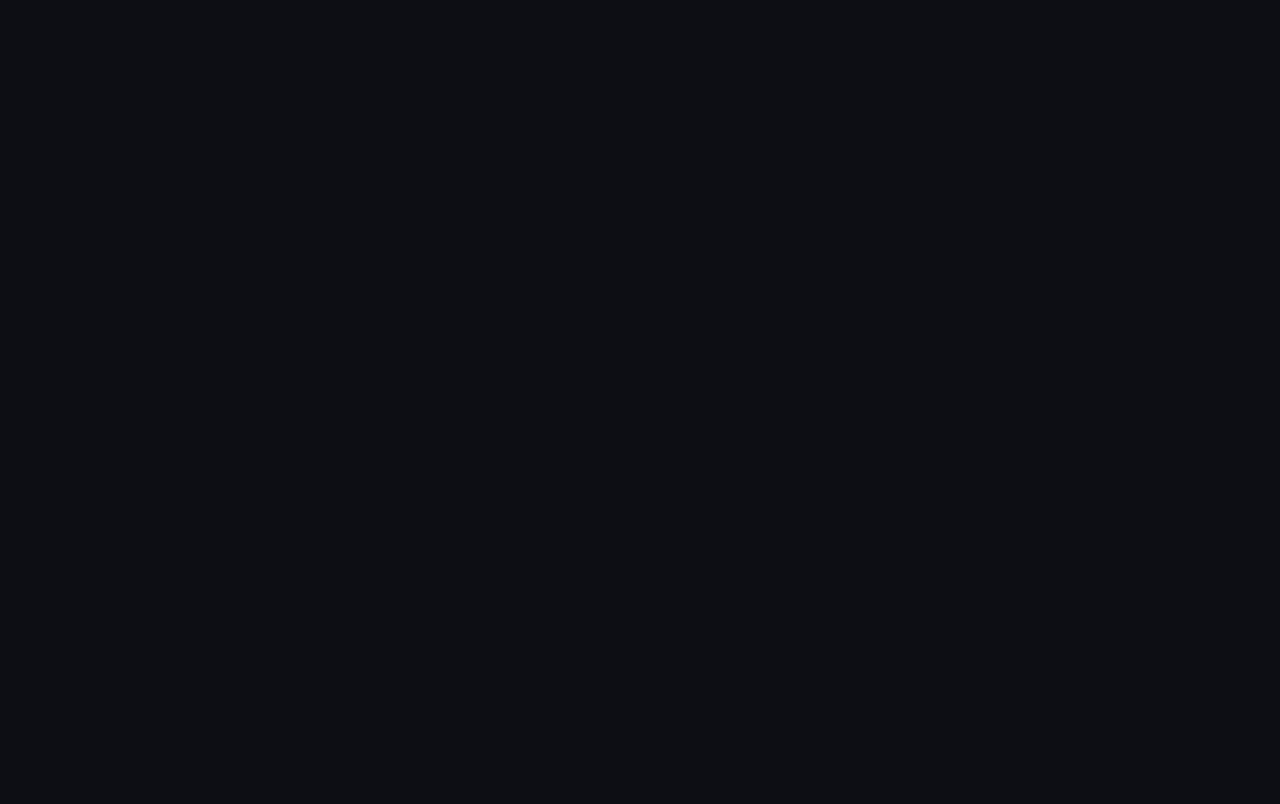
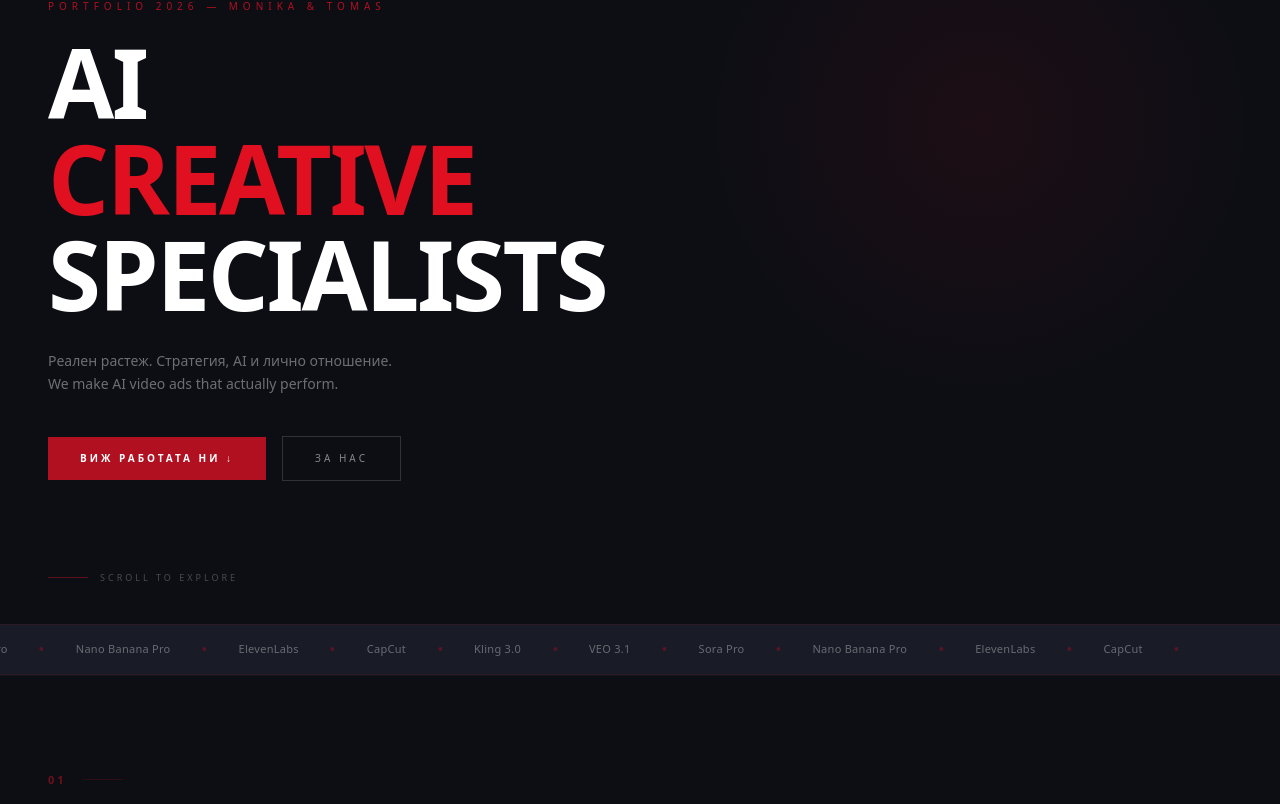
Before and after one commit to tomasdimitrov1918-stack/fusion-ai-portfolio, a React (Vite) app: page / in a window 1280 px wide. Shown: the part 176-980 px from the top of the page. Before the commit the page ends 800 px from the top, so only its background shows below. Built offline with nearby package versions, Linux system fonts and the light colour scheme.

Commit message:
feat: assemble full Fusion portfolio landing page

```diff
--- a/src/App.tsx
+++ b/src/App.tsx
@@ -1,3 +1,51 @@
+import { useState, useEffect } from 'react'
+import { MotionConfig } from 'motion/react'
+import Lenis from 'lenis'
+import { Nav } from './components/Nav'
+import { Hero } from './components/Hero'
+import { ToolsMarquee } from './components/ToolsMarquee'
+import { PortfolioSection } from './components/PortfolioSection'
+import { CtaSection } from './components/CtaSection'
+import { Footer } from './components/Footer'
+import { VideoLightbox } from './components/VideoLightbox'
+import { sections } from './data/portfolio'
+import type { VideoItem } from './data/portfolio'
+
 export default function App() {
-  return <div style={{ background: '#0D0E14', minHeight: '100vh' }} />
+  const [activeVideo, setActiveVideo] = useState<VideoItem | null>(null)
+
+  useEffect(() => {
+    const lenis = new Lenis({
+      duration: 1.2,
+      easing: (t: number) => Math.min(1, 1.001 - Math.pow(2, -10 * t)),
+    })
+
+    function raf(time: number) {
+      lenis.raf(time)
+      requestAnimationFrame(raf)
+    }
+    requestAnimationFrame(raf)
+
+    return () => lenis.destroy()
+  }, [])
+
+  return (
+    <MotionConfig reducedMotion="user">
+      <div style={{ background: '#0D0E14', minHeight: '100vh' }}>
+        <Nav />
+        <Hero />
+        <ToolsMarquee />
+        {sections.map((section) => (
+          <PortfolioSection
+            key={section.id}
+            section={section}
+            onVideoClick={setActiveVideo}
+          />
+        ))}
+        <CtaSection />
+        <Footer />
+        <VideoLightbox item={activeVideo} onClose={() => setActiveVideo(null)} />
+      </div>
+    </MotionConfig>
+  )
 }
--- a/vite.config.ts
+++ b/vite.config.ts
@@ -1,4 +1,4 @@
-import { defineConfig } from 'vite'
+import { defineConfig } from 'vitest/config'
 import react from '@vitejs/plugin-react'
 import tailwindcss from '@tailwindcss/vite'
 
```
Also changed, not shown: 2 other files (tests, documents, lock files or other folders).
